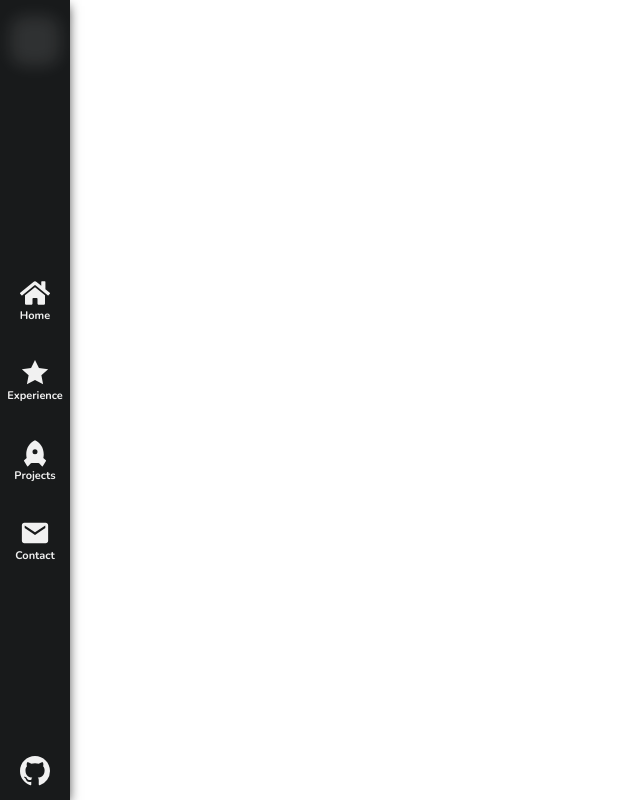
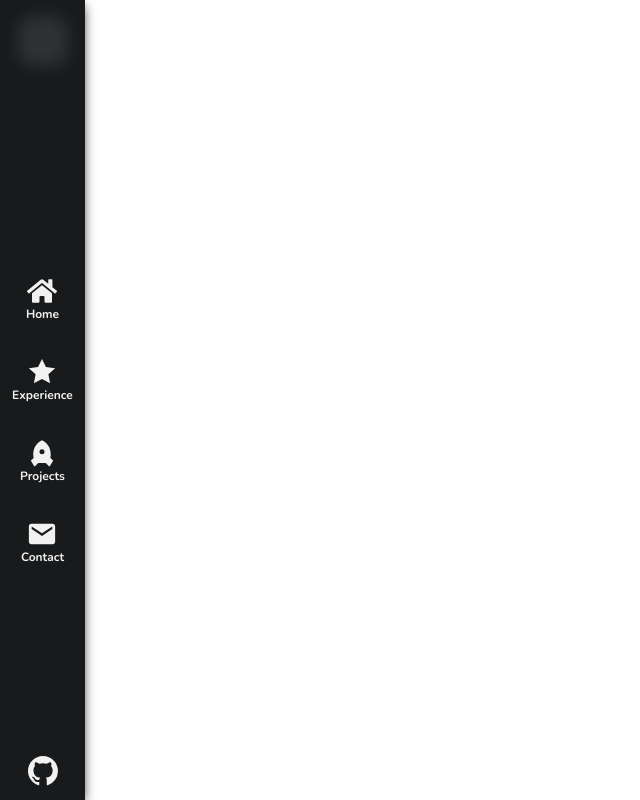
Before and after one commit to matiNap/Portfoliov2, a Next.js app: page /components/WebMenu in a window 1280 px wide. Shown: the whole page, without its empty margins (0-640 px from the left). Built offline with nearby package versions, Linux system fonts and the light colour scheme.

Commit message:
Setting lang cookie

```diff
--- a/i18n.ts
+++ b/i18n.ts
@@ -1,5 +1,8 @@
 import i18n from "i18next";
 import translationPL from "./public/locales/translation-pl.json";
+
+export const LANG_PL = "pl";
+export const LANG_EN = "en";
 
 const resources = {
   pl: {
@@ -9,7 +12,7 @@ const resources = {
 
 i18n.init({
   resources,
-  lng: "pl",
+  lng: "en",
   keySeparator: false,
   interpolation: {
     escapeValue: false,
@@ -17,4 +20,4 @@ i18n.init({
 });
 
 export default i18n;
-export const { t } = i18n;
+export const { t, changeLanguage } = i18n;
--- a/package.json
+++ b/package.json
@@ -12,6 +12,7 @@
     "next": "10.0.6",
     "next-seo": "^4.19.0",
     "react": "17.0.1",
+    "react-cookie": "^4.0.3",
     "react-dom": "17.0.1",
     "react-i18next": "^11.8.6",
     "react-icons": "^4.2.0",
--- a/pages/components/MenuItem.tsx
+++ b/pages/components/MenuItem.tsx
@@ -2,6 +2,7 @@ import React, { ReactNode } from "react";
 import { useRouter } from "next/router";
 import { palette } from "../../styles/theme";
 import { IconProps } from "../../helpers/index";
+import { useTranslation } from "react-i18next";
 interface Props {
   title?: string;
   icon: (props: IconProps) => ReactNode;
@@ -14,14 +15,15 @@ const MenuItem = ({ title, icon, routeKey }: Props) => {
   const router = useRouter();
   const selected = router.pathname === routeKey;
   const color = selected ? palette.accent : palette.text.primary;
-  console.log(router.pathname);
+  const { t } = useTranslation();
+  const tTtile = title ? t(title) : "";
   return (
     <li>
       {icon({
         color,
         size: ICON_SIZE,
       })}
-      {Boolean(title) && <p style={{ color }}>{title}</p>}
+      {Boolean(title) && <p style={{ color }}>{tTtile}</p>}
     </li>
   );
 };
--- a/pages/components/WebMenu.tsx
+++ b/pages/components/WebMenu.tsx
@@ -4,24 +4,35 @@ import Logo from "./Logo";
 import { menuData } from "../../helpers/index";
 import MenuItem from "./MenuItem";
 import { GoMarkGithub } from "react-icons/go";
+import { useTranslation } from "react-i18next";
+import { useSpring } from "react-spring";
+import { LANG_PL } from "../../i18n";
+import { animated } from "react-spring";
 
 const ICON_SIZE = 30;
 
+const PL_WIDTH = "90px";
+const EN_WIDTH = "75px";
+
 const Menu = () => {
+  const { i18n } = useTranslation();
+  const props = useSpring({
+    width: i18n.language === LANG_PL ? PL_WIDTH : EN_WIDTH,
+  });
   return (
-    <div className={styles.container}>
+    <animated.div style={props} className={styles.container}>
       <Logo />
 
       <ul className={styles.list}>
         {menuData.map(({ title, icon, routeKey }) => {
-          return <MenuItem {...{ title, routeKey }} icon={icon} />;
+          return <MenuItem key={title} {...{ title, routeKey }} icon={icon} />;
         })}
       </ul>
 
       <a href="https://github.com/matiNap" target="_blank">
         <GoMarkGithub size={ICON_SIZE} />
       </a>
-    </div>
+    </animated.div>
   );
 };
 
--- a/public/locales/translation-pl.json
+++ b/public/locales/translation-pl.json
@@ -1,3 +1,5 @@
 {
-  "test": "Hello world"
+  "Experience": "Doświadczenie",
+  "Projects": "Projekty",
+  "Contact": "Kontakt"
 }
--- a/styles/components/WebMenu.module.scss
+++ b/styles/components/WebMenu.module.scss
@@ -5,7 +5,6 @@
   position: fixed;
   left: 0px;
   top: 0px;
-  width: 70px;
   height: 97vh;
 
   display: flex;
@@ -19,6 +18,8 @@
   box-shadow: 5px 0px 11px -6px rgba(0, 0, 0, 0.75);
   -webkit-box-shadow: 5px 0px 11px -6px rgba(0, 0, 0, 0.75);
   -moz-box-shadow: 5px 0px 11px -6px rgba(0, 0, 0, 0.75);
+  padding-left: 5px;
+  padding-right: 5px;
 }
 
 .list {
@@ -30,13 +31,17 @@
 
 .list li {
   @include helpers.centerFlex(false);
-  font-size: $fs-very-small;
+
   font-weight: bold;
   margin-top: $spacing-medium;
   cursor: pointer;
   transition: all 0.2s ease-out;
 }
 
+.list p {
+  font-size: $fs-very-small !important;
+}
+
 .list li:hover {
   transform: scale(1.15);
 }
--- a/styles/globals.scss
+++ b/styles/globals.scss
@@ -25,6 +25,7 @@ a {
 p {
   padding: 0px;
   margin: 0px;
+  font-size: $fs-medium-small;
 }
 
 ul {
--- a/styles/theme.scss
+++ b/styles/theme.scss
@@ -9,7 +9,8 @@ $spacing-normal: 1.8rem;
 $spacing-medium: 2.2rem;
 
 //Font size
-$fs-very-small: 11px;
+$fs-very-small: 12px;
 $fs-small: 15px;
+$fs-medium-small: 17px;
 $fs-normal: 19px;
 $fs-medium: 21px;
```
Also changed, not shown: pages/components/LangSwitch.tsx (+27 -2 lines), 1 other file (tests, documents, lock files or other folders).
